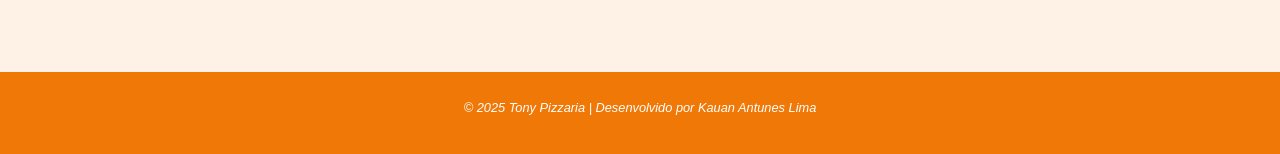
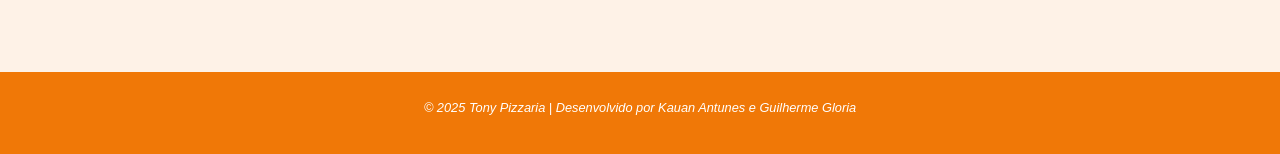
Before and after one commit to KauanAntunesLima/Projeto---Micro-inform-tica, a plain HTML site: page cadastro.html in a window 1280 px wide. Shown: the part 830-984 px from the top of the page. Drawn offline with Linux system fonts and the light colour scheme.

Commit message:
finalizado

```diff
--- a/cadastro.html
+++ b/cadastro.html
@@ -37,7 +37,7 @@
   </main>
 
   <footer>
-    <p class="copy-right">© 2025 Tony Pizzaria | Desenvolvido por Kauan Antunes Lima</p>
+    <p class="copy-right">© 2025 Tony Pizzaria | Desenvolvido por Kauan Antunes e Guilherme Gloria</p>
   </footer>
 </body>
 </html>
```
